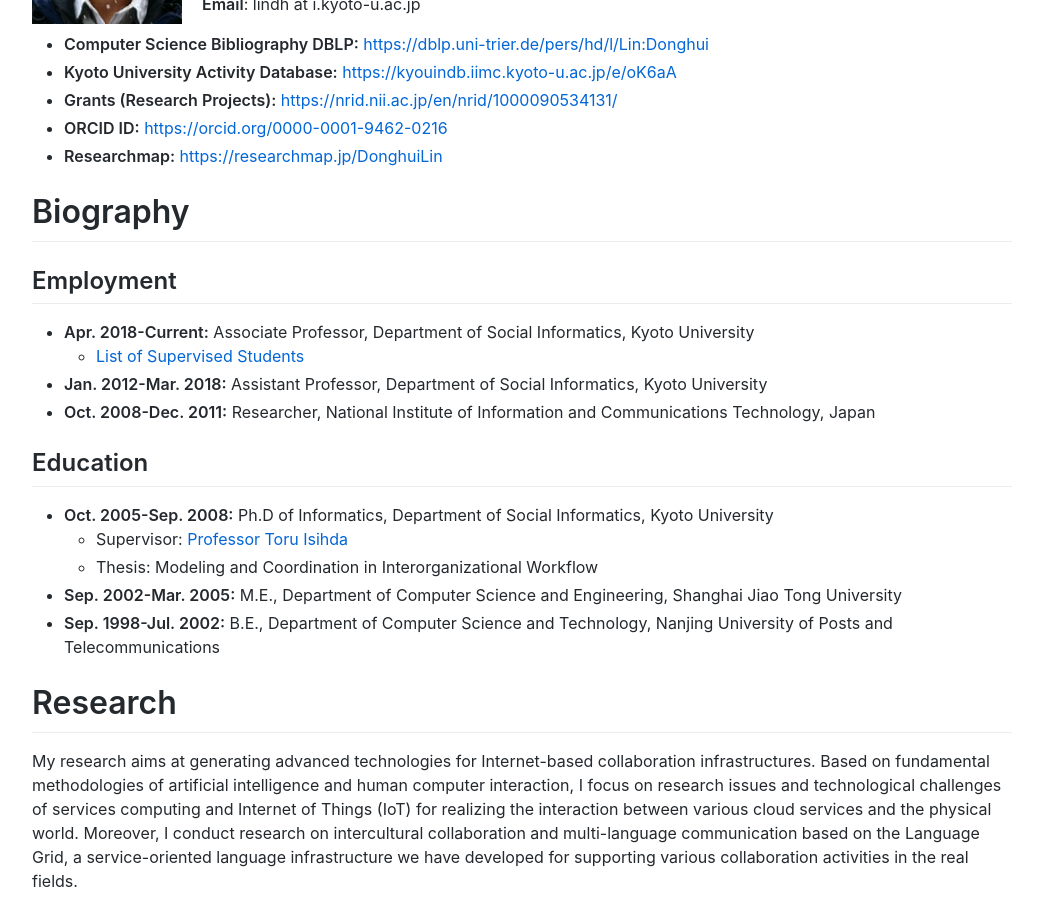
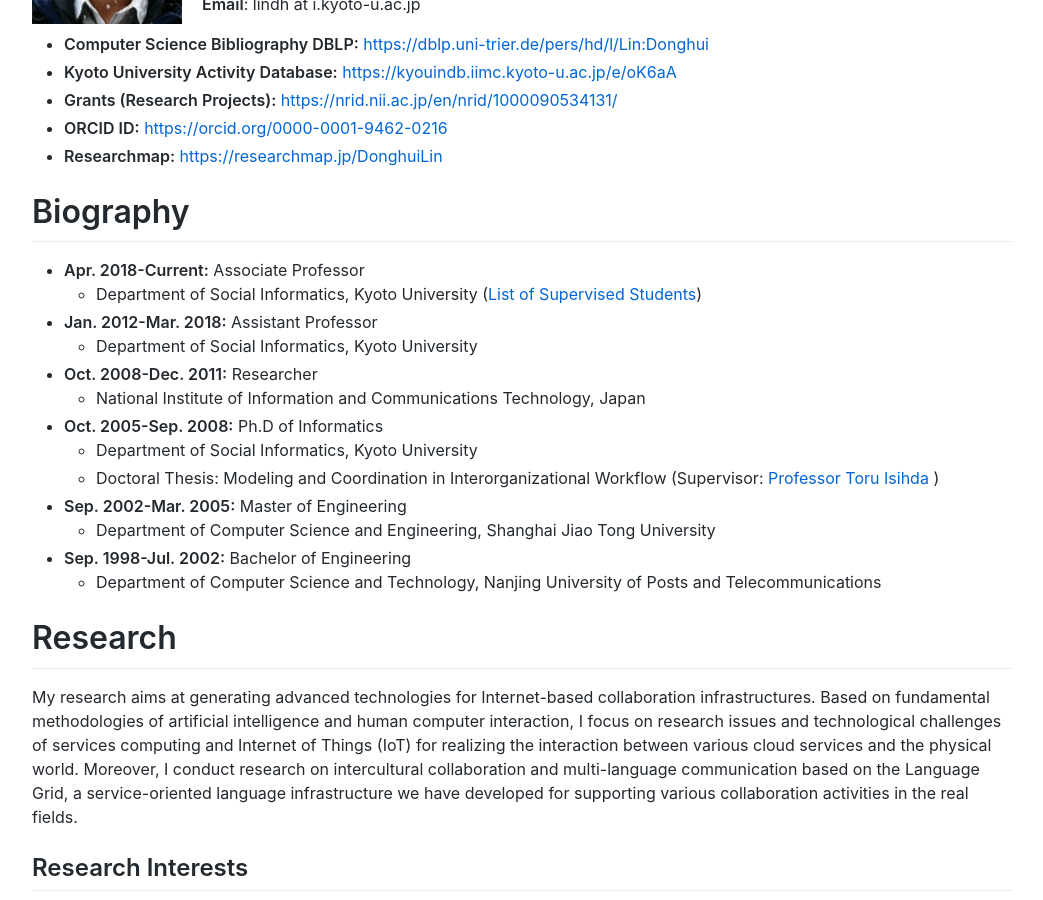
Before and after one commit to lindh/lindh.github.io, a Jekyll site: the page built from index.md, in a window 1280 px wide and 900 px high, scrolled down 275 px. Shown: the whole window, without its empty margins (118-1161 px from the left). Built offline with Jekyll 4.4.1, drawn with Linux system fonts in a browser that asks for light colours; comment, search, counter and statistics services are not loaded.

Commit message:
Update index.md

```diff
--- a/index.md
+++ b/index.md
@@ -25,18 +25,22 @@
 
 # Biography
 
-## Employment
-- **Apr. 2018-Current:** Associate Professor, Department of Social Informatics, Kyoto University
-  - [List of Supervised Students](./students.html)
-- **Jan. 2012-Mar. 2018:** Assistant Professor, Department of Social Informatics, Kyoto University
-- **Oct. 2008-Dec. 2011:** Researcher, National Institute of Information and Communications Technology, Japan
+- **Apr. 2018-Current:** Associate Professor
+  - Department of Social Informatics, Kyoto University ([List of Supervised Students](./students.html))
+- **Jan. 2012-Mar. 2018:** Assistant Professor
+  - Department of Social Informatics, Kyoto University
+- **Oct. 2008-Dec. 2011:** Researcher
+  - National Institute of Information and Communications Technology, Japan
+<br>
 
-## Education
-- **Oct. 2005-Sep. 2008:** Ph.D of Informatics, Department of Social Informatics, Kyoto University
-  - Supervisor: [Professor Toru Isihda](https://en.wikipedia.org/wiki/Toru_Ishida)
-  - Thesis: Modeling and Coordination in Interorganizational Workflow
-- **Sep. 2002-Mar. 2005:** M.E., Department of Computer Science and Engineering, Shanghai Jiao Tong University
-- **Sep. 1998-Jul. 2002:** B.E., Department of Computer Science and Technology, Nanjing University of Posts and Telecommunications
+- **Oct. 2005-Sep. 2008:** Ph.D of Informatics
+  - Department of Social Informatics, Kyoto University
+  - Doctoral Thesis: Modeling and Coordination in Interorganizational Workflow (Supervisor: [Professor Toru Isihda](https://en.wikipedia.org/wiki/Toru_Ishida)
+)
+- **Sep. 2002-Mar. 2005:** Master of Engineering
+  - Department of Computer Science and Engineering, Shanghai Jiao Tong University
+- **Sep. 1998-Jul. 2002:** Bachelor of Engineering
+  - Department of Computer Science and Technology, Nanjing University of Posts and Telecommunications
 
 # Research
 My research aims at generating advanced technologies for Internet-based collaboration infrastructures. Based on fundamental methodologies of artificial intelligence and human computer interaction, I focus on research issues and technological challenges of services computing and Internet of Things (IoT) for realizing the interaction between various cloud services and the physical world. Moreover, I conduct research on intercultural collaboration and multi-language communication based on the Language Grid, a service-oriented language infrastructure we have developed for supporting various collaboration activities in the real fields.
```
